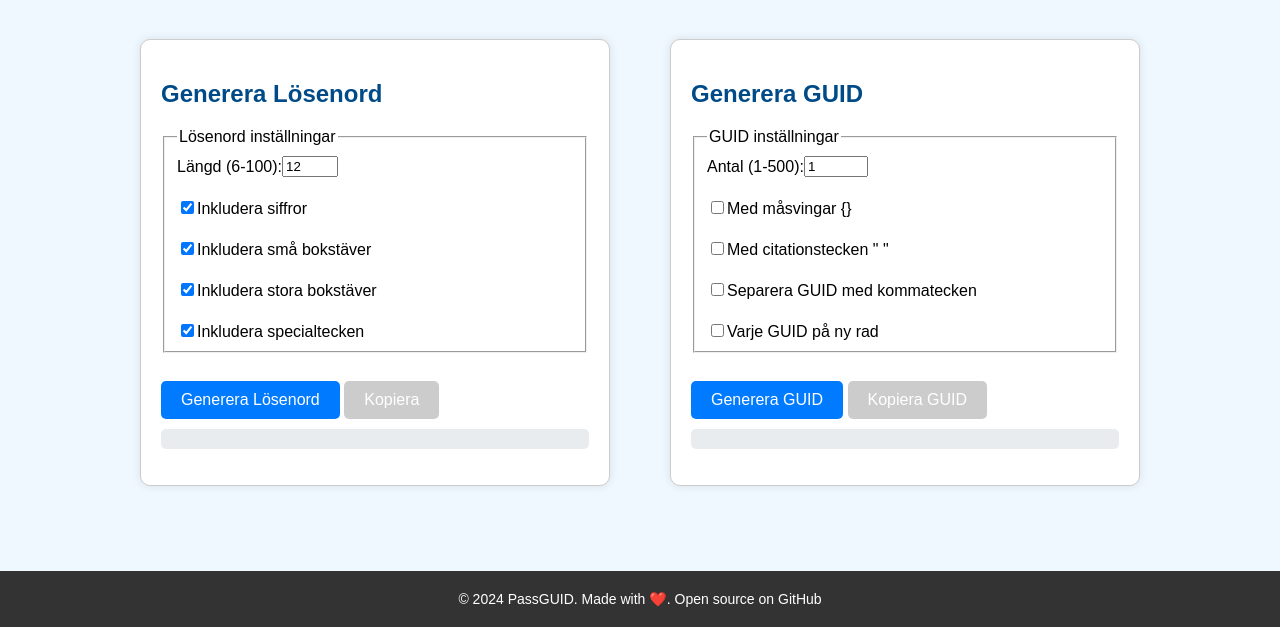
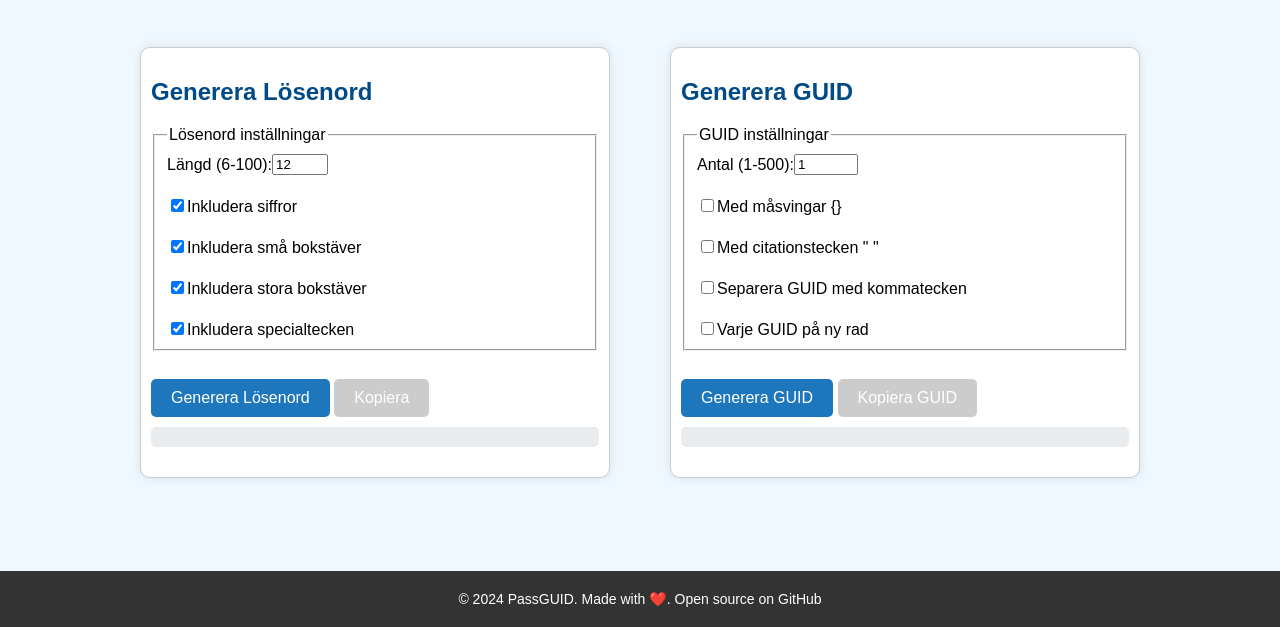
Before and after one commit to NordinAlex/PassGUID, a plain HTML site: page index.html in a window 1280 px wide. Shown: the part 173-800 px from the top of the page. Drawn offline with Linux system fonts and the light colour scheme.

Commit message:
Improved CSS and Enhanced SEO
- Fixed layout and styling issues for better display on smaller screens.
- Improved SEO by adding meta tags and updating content structure.

```diff
--- a/index.html
+++ b/index.html
@@ -4,7 +4,8 @@
 <head>
     <meta charset="UTF-8">
     <meta name="viewport" content="width=device-width, initial-scale=1.0">
-    <title>PassGUID</title>
+    <title>PassGUID - Generera Säkra Lösenord och GUID</title>
+    <meta name="description" content="PassGUID är ett verktyg för att enkelt och snabbt generera säkra lösenord och GUID. Använd PassGUID för att skapa säkra och unika lösenord och GUID.">
     <link rel="stylesheet" href="styles.css">
 </head>
 
@@ -77,7 +78,7 @@
                         <label for="guid-format-commas" title="Separera varje GUID med kommatecken"> Separera GUID med kommatecken</label>
                     </span>
                     <br>
-                     <span>
+                    <span>
                         <input type="checkbox" id="guid-new-line" title="Varje GUID på ny rad" onclick="toggleGUIDFormat()">
                         <label for="guid-new-line" title="Varje GUID på ny rad"> Varje GUID på ny rad</label>
                     </span>
--- a/styles.css
+++ b/styles.css
@@ -56,26 +56,24 @@ body {
     background-color: #fff;
     border: 1px solid #ccc;
     border-radius: 10px;
-    padding: 20px;
-    width: 100%;
+    padding: 10px;
+    max-width: 900px;
     box-shadow: 0 0 10px rgba(0, 0, 0, 0.1);
-}
-
-.guid-section {
-    height: 100%;
-    max-width: 1000px;
     overflow: hidden;
 }
 
-#bulk-guid-result {
-    margin-top: 10px;
+.results {
+    margin: 10px 0 20px 0;
     padding: 10px;
     background-color: #e9ecef;
     border-radius: 5px;
     word-break: break-all;
+}
+#bulk-guid-result {
     max-height: var(--bulk-guid-result-height, 300px);
     overflow-y: auto;
 }
+
 
 .formatted-guid {
     margin-bottom: 5px;
@@ -103,7 +101,7 @@ input[type="number"], input[type="checkbox"] {
 button {
     margin-top: 10px;
     padding: 10px 20px;
-    background-color: #007bff;
+    background-color: #1e77bc;
     color: white;
     border: none;
     border-radius: 5px;
@@ -121,13 +119,6 @@ button:disabled {
     cursor: not-allowed;
 }
 
-.results {
-    margin-top: 10px;
-    padding: 10px;
-    background-color: #e9ecef;
-    border-radius: 5px;
-    word-break: break-all;
-}
 
 button.copied {
     background-color: #28a745;
@@ -156,7 +147,7 @@ footer a:hover {
     text-decoration: underline;
 }
 
-@media (max-width: 1200px) {
+@media (max-width: 1000px) {
     .wrapper {
         padding: 15px;
     }
```
